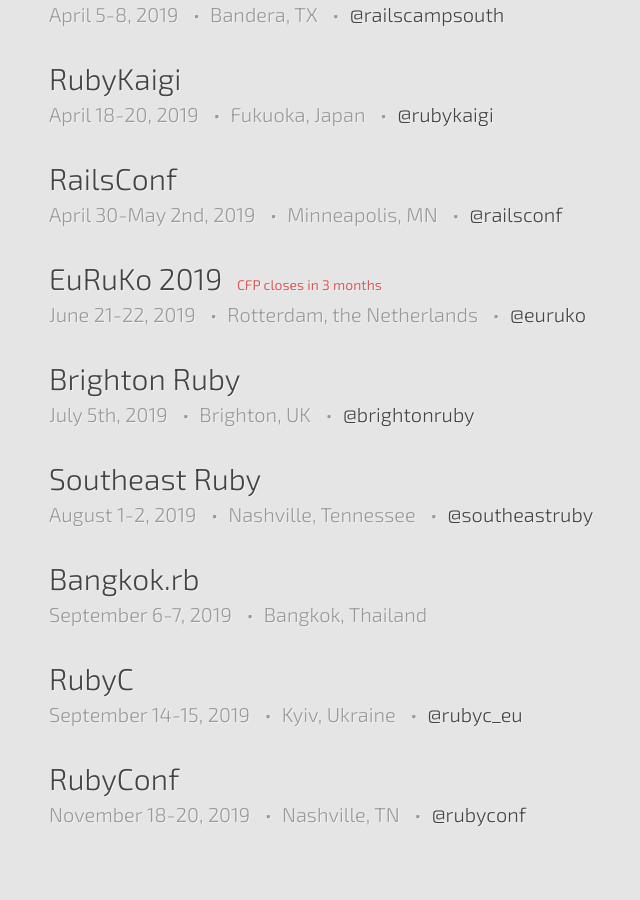
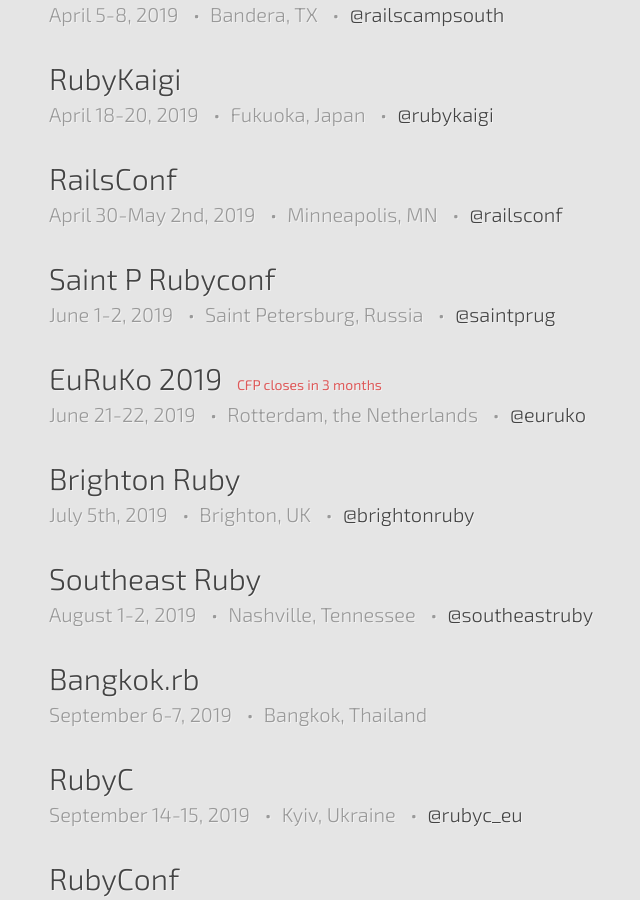
Before and after one commit to ruby-conferences/ruby-conferences.github.io, a Jekyll site: the page built from index.html, in a window 1280 px wide and 900 px high, scrolled down 1002 px. Shown: the whole window, without its empty margins (191-831 px from the left). Built offline with Jekyll 4.4.1, drawn with Linux system fonts in a browser that asks for light colours.

Commit message:
Saint P Rubyconf

```diff
--- a/_data/upcoming.yml
+++ b/_data/upcoming.yml
@@ -47,6 +47,12 @@
   url: https://railsconf.com/
   twitter: railsconf
 
+- name: Saint P Rubyconf
+  location: Saint Petersburg, Russia
+  dates: "June 1-2, 2019"
+  url: https://spbrubyconf.ru/
+  twitter: saintprug
+
 - name: EuRuKo 2019
   location: Rotterdam, the Netherlands
   dates: "June 21-22, 2019"
```
